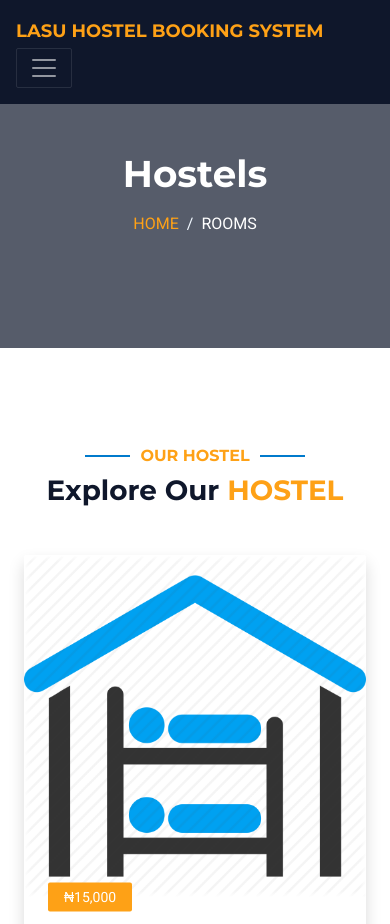
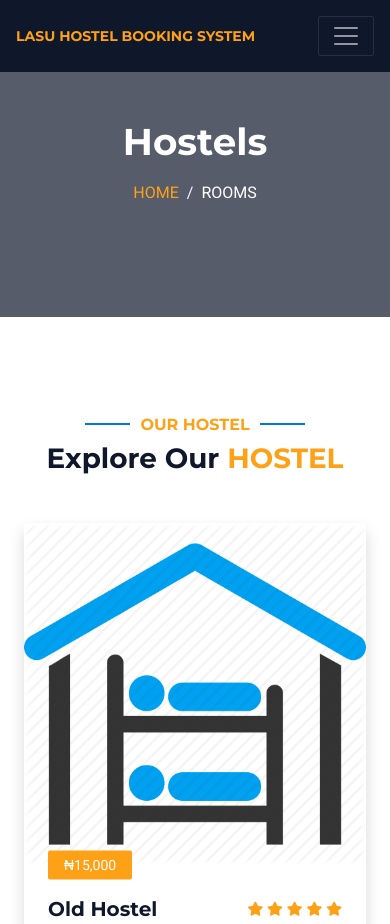
Before and after one commit to opulencedeveloper/hostel-booking, a plain HTML site: page hostel.html in a window 390 px wide. Shown: the top 924 px of the page. Drawn offline with nearby package versions, Linux system fonts and the light colour scheme.

Commit message:
added data

```diff
--- a/css/style.css
+++ b/css/style.css
@@ -12,6 +12,16 @@
 .header-font {
     font-size: 18px;
   }
+
+  /* Your regular styles go here */
+
+/* Media query for screens with a maximum width of 767 pixels (commonly used for mobile devices) */
+@media only screen and (max-width: 767px) {
+    .header-font {
+        font-size: 14px;
+      }
+  }
+
 
 
 .fw-semi-bold {
```
